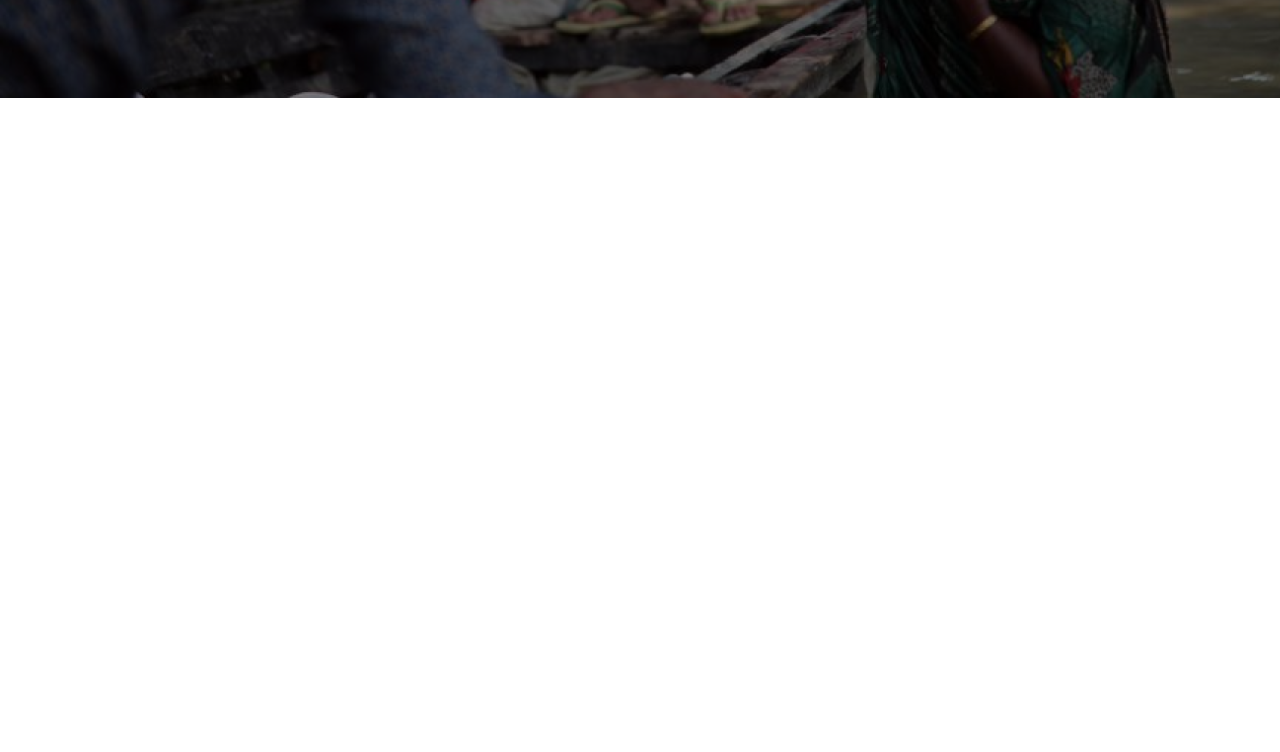
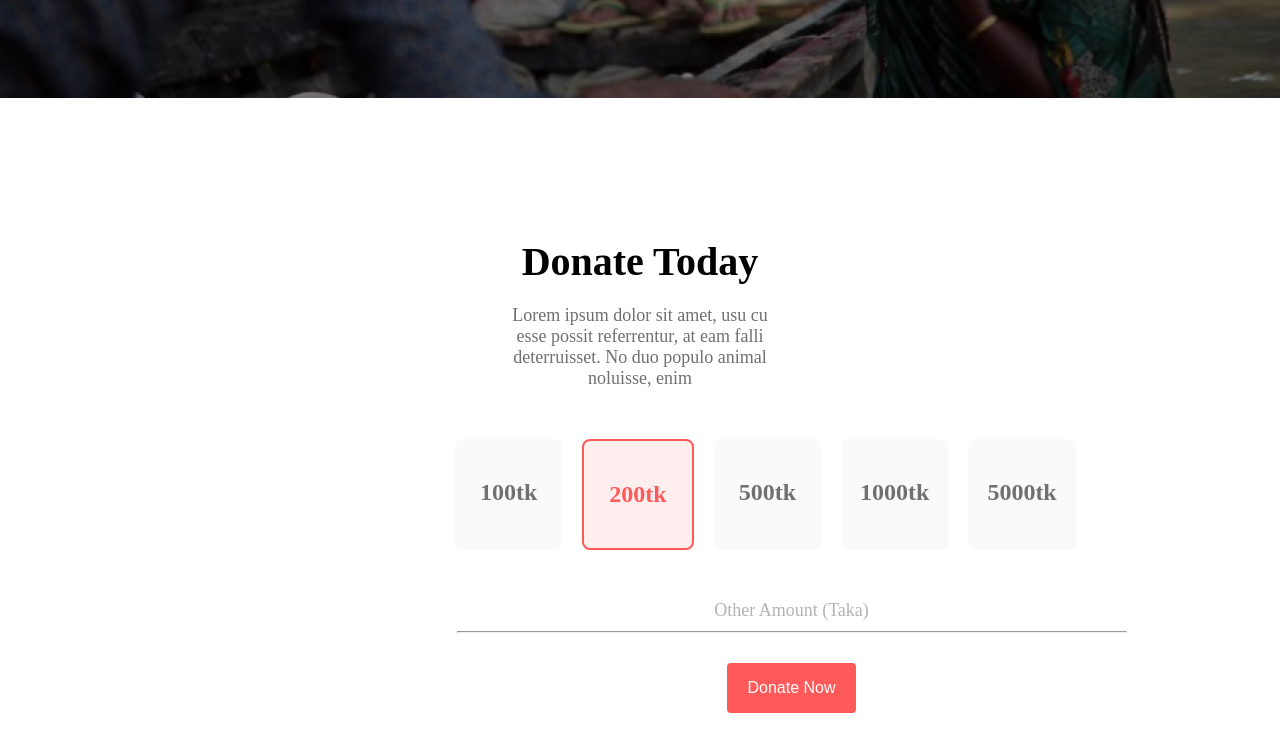
Before and after one commit to thtafsirulhasan/donate-today, a plain HTML site: page index.html in a window 1280 px wide. Shown: the part 562-1314 px from the top of the page. Before the commit the page ends 800 px from the top, so only its background shows below. Drawn offline with Linux system fonts and the light colour scheme.

Commit message:
added donate today section

```diff
--- a/CSS/style.css
+++ b/CSS/style.css
@@ -1,43 +1,113 @@
-*{
-    margin:0;
-    padding:0;
+* {
+    margin: 0;
+    padding: 0;
     box-sizing: border-box;
 }
-.Header-Topbar{
+
+/*Header and Banner Section*/
+.Header-Topbar {
     background-image: url('../images/Banner.png');
     background-color: gray;
     background-blend-mode: multiply;
     background-size: cover;
     height: 660px;
-    max-width:100%;
+    max-width: 100%;
 
 }
-.Header-Content{
-    padding:174px 360px;
+
+.Header-Content {
+    padding: 174px 360px;
     margin: 0 auto;
-    text-align:center;
+    text-align: center;
 }
-.Header-Content-Title{
-    color:#ffffff;
+
+.Header-Content-Title {
+    color: #ffffff;
     text-align: center;
-    font-size:50px;
+    font-size: 50px;
     font-weight: 700;
-    width:600px;
-    margin:20px auto
+    width: 600px;
+    margin: 20px auto
 }
-.Header-Content-Description{
+
+.Header-Content-Description {
     width: 500px;
-    color:#ffffff;
-    font-size:18px;
-    text-align:center;
+    color: #ffffff;
+    font-size: 18px;
+    text-align: center;
     margin: 0 auto;
 }
-.Donate-Btn{
-    padding:16px 20px;
-    background-color:#FF5959;
-    border:0;
+
+.Primary-Btn {
+    padding: 16px 20px;
+    background-color: #FF5959;
+    border: 0;
     border-radius: 4px;
-    color:#ffffff;
+    color: #ffffff;
     font-size: 16px;
-    margin-top:20px
+    margin-top: 20px
 }
+
+/*Donate Today Section*/
+.Donate-Today-Section{
+    margin: 140px 335px 130px 335px;
+}
+
+.Donate-Title {
+    text-align: center;
+    font-size: 40px;
+    font-weight: 800;
+}
+
+.Donate-Description {
+    text-align: center;
+    font-size: 18px;
+    padding:0 174px;
+    margin-top: 20px;
+    color:#707070
+}
+.Donate-Collection-Box{
+    display: flex;
+    justify-content: space-between;
+    margin-top: 50px;
+    gap:20px;
+    padding:0 120px
+}
+.collection-word-1, .collection-word-2, .collection-word-3{
+    background-color: #FAFAFA;
+    padding:40px 25px;
+    border-radius: 8px;
+
+}
+.collection-word-2{
+    background-color: #FFEEEE;
+    border: 2px solid #FF5959;
+}
+.collection-word-4, .collection-word-5{
+    padding:40px 19px;
+    background-color: #FAFAFA;
+    border-radius: 8px;
+
+}
+.taka, .taka2{
+    font-size: 24px;
+    font-weight: 700;
+    color:#707070;
+}
+.taka2{
+    color: #FF5959;
+}
+.others-amount{
+    margin:50px auto;
+    width:913px;
+    text-align: center;
+}
+.others-amount span{
+    font-size: 18px;
+    color:#B3B3B3;
+}
+.others-amount hr{
+     width: 670px;
+     margin: 10px auto;
+     color: #DADADA;
+}
--- a/index.html
+++ b/index.html
@@ -9,15 +9,41 @@
 </head>
 
 <body>
+    <!--Header and Banner Section-->
     <header class="Header-Topbar">
         <div class="Header-Content">
             <h1 class="Header-Content-Title">Let’s Help Those Who Are More In Need</h1>
             <p class="Header-Content-Description">Lorem ipsum dolor sit amet, usu cu esse possit referrentur, at eam
                 falli deterruisset. No duo populo
                 animal noluisse, enim</p>
-                <button class="Donate-Btn">Donate Now</button>
+            <button class="Primary-Btn">Donate Now</button>
         </div>
     </header>
+    <!--Main Section-->
+    <main>
+        <section class="Donate-Today-Section">
+            <div>
+                <h1 class="Donate-Title">Donate Today</h1>
+                <p class="Donate-Description">
+                    Lorem ipsum dolor sit amet, usu cu esse possit referrentur, at eam
+                    falli deterruisset. No duo populo
+                    animal noluisse, enim
+                </p>
+                <div class="Donate-Collection-Box">
+                    <div class="collection-word-1"><span class="taka">100tk</span></div>
+                    <div class="collection-word-2"><span class="taka2">200tk</span></div>
+                    <div class="collection-word-3"><span class="taka">500tk</span></div>
+                    <div class="collection-word-4"><span class="taka">1000tk</span></div>
+                    <div class="collection-word-5"><span class="taka">5000tk</span></div>
+                </div>
+                <div class="others-amount">
+                    <span>Other Amount (Taka)</span>
+                    <hr>
+                    <button class="Primary-Btn">Donate Now</button>
+                </div>
+            </div>
+        </section>
+    </main>
 </body>
 
 </html>
```
